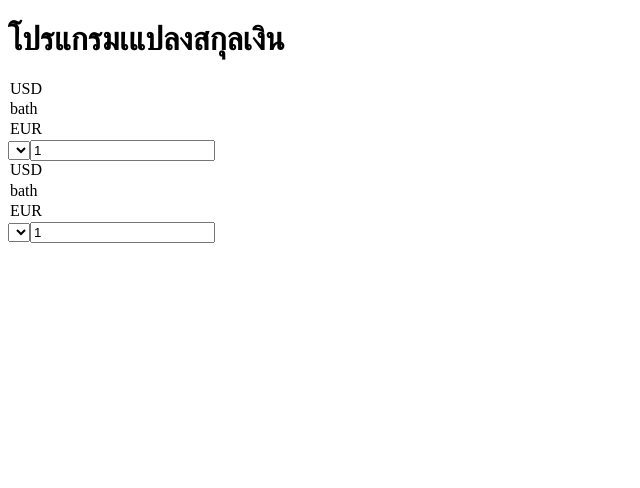
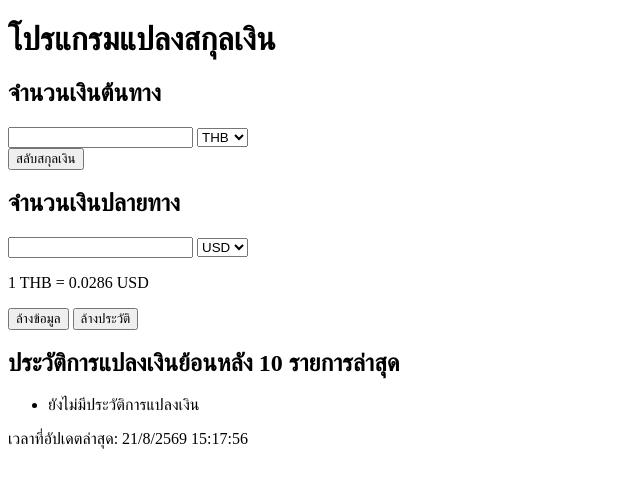
Before and after one commit to Tanapat-SL/ce306, a plain HTML site: page html2/index.html in a window 1280 px wide. Shown: the whole page, without its empty margins (0-640 px from the left). Drawn offline with Linux system fonts and the light colour scheme.

Commit message:
Update index.html

```diff
--- a/html2/index.html
+++ b/html2/index.html
@@ -1,27 +1,170 @@
 <!DOCTYPE html>
-<html lang="en">
+<html lang="th">
 <head>
     <meta charset="UTF-8">
     <meta name="viewport" content="width=device-width, initial-scale=1.0">
-    <title>โปรเเกรมเเปลงสกุลเงิน</title>
+    <title>โปรแกรมแปลงสกุลเงิน</title>
 </head>
 <body>
-    <h1>โปรแกรมเแปลงสกุลเงิน</h1>
-    <div class="currency"></div>
-    <section name="" id="currency-one"></section>
-    <option value="USd">USD</option>
-    <option value="bath">bath</option>
-    <option value="EUR">EUR</option>
-    <select>
-    <input type="number" name="" id="amount-one" value="1" >
-<div>
-    <div class="currency"></div>
-    <section name="" id="currency-one"></section>
-    <option value="USd">USD</option>
-    <option value="bath">bath</option>
-    <option value="EUR">EUR</option>
-    <select>
-    <input type="number" name="" id="amount-one" value="1" >
-</div>
+    <main>
+        <h1>โปรแกรมแปลงสกุลเงิน</h1>
+
+        <section>
+            <h2>จำนวนเงินต้นทาง</h2>
+            <input type="number" id="amount-one">
+            <select id="currency-one">
+                <option value="THB">THB</option>
+                <option value="USD">USD</option>
+                <option value="EUR">EUR</option>
+                <option value="JPY">JPY</option>
+            </select>
+        </section>
+
+        <button id="swap-btn" type="button">สลับสกุลเงิน</button>
+
+        <section>
+            <h2>จำนวนเงินปลายทาง</h2>
+            <input type="number" id="amount-two" readonly>
+            <select id="currency-two">
+                <option value="USD">USD</option>
+                <option value="THB">THB</option>
+                <option value="EUR">EUR</option>
+                <option value="JPY">JPY</option>
+            </select>
+        </section>
+
+        <p id="rate">อัตราแลกเปลี่ยน</p>
+
+        <button id="clear-btn" type="button">ล้างข้อมูล</button>
+        <button id="clear-history-btn" type="button">ล้างประวัติ</button>
+
+        <section>
+            <h2>ประวัติการแปลงเงินย้อนหลัง 10 รายการล่าสุด</h2>
+            <ul id="history-list"></ul>
+        </section>
+
+        <p id="last-update">เวลาที่อัปเดตล่าสุด</p>
+    </main>
+
+    <script>
+        // อัตราแลกเปลี่ยนตัวอย่าง โดยกำหนดให้ 1 THB เป็นหน่วยตั้งต้น
+        const rates = {
+            THB: 1,
+            USD: 1 / 35,
+            EUR: 1 / 38,
+            JPY: 1 / 0.24
+        };
+
+        const amountOne = document.getElementById("amount-one");
+        const amountTwo = document.getElementById("amount-two");
+        const currencyOne = document.getElementById("currency-one");
+        const currencyTwo = document.getElementById("currency-two");
+        const rateText = document.getElementById("rate");
+        const historyList = document.getElementById("history-list");
+        const historyKey = "currency-history";
+        let history = JSON.parse(localStorage.getItem(historyKey) || "[]");
+
+        function getRate() {
+            return rates[currencyTwo.value] / rates[currencyOne.value];
+        }
+
+        function updateRateText() {
+            rateText.textContent =
+                `1 ${currencyOne.value} = ${getRate().toFixed(4)} ${currencyTwo.value}`;
+        }
+
+        function calculateFromOne() {
+            if (amountOne.value === "") {
+                amountTwo.value = "";
+                return;
+            }
+
+            amountTwo.value = (Number(amountOne.value) * getRate()).toFixed(2);
+        }
+
+        function displayHistory() {
+            historyList.innerHTML = "";
+
+            if (history.length === 0) {
+                historyList.innerHTML = "<li>ยังไม่มีประวัติการแปลงเงิน</li>";
+                return;
+            }
+
+            history.forEach(function (item) {
+                const listItem = document.createElement("li");
+                listItem.textContent = item;
+                historyList.appendChild(listItem);
+            });
+        }
+
+        function addHistory() {
+            if (amountOne.value === "" || amountTwo.value === "") {
+                return;
+            }
+
+            const item =
+                `${Number(amountOne.value).toFixed(2)} ${currencyOne.value} ` +
+                `→ ${Number(amountTwo.value).toFixed(2)} ${currencyTwo.value}`;
+
+            history.unshift(item);
+            history = history.slice(0, 10);
+            localStorage.setItem(historyKey, JSON.stringify(history));
+            displayHistory();
+        }
+
+        amountOne.addEventListener("input", calculateFromOne);
+
+        amountOne.addEventListener("keydown", function (event) {
+            if (event.key === "Enter") {
+                addHistory();
+            }
+        });
+
+        amountTwo.addEventListener("keydown", function (event) {
+            if (event.key === "Enter") {
+                addHistory();
+            }
+        });
+
+        currencyOne.addEventListener("change", function () {
+            updateRateText();
+            calculateFromOne();
+        });
+
+        currencyTwo.addEventListener("change", function () {
+            updateRateText();
+            calculateFromOne();
+        });
+
+        document.getElementById("swap-btn").addEventListener("click", function () {
+            const oldCurrency = currencyOne.value;
+            currencyOne.value = currencyTwo.value;
+            currencyTwo.value = oldCurrency;
+
+            const oldAmount = amountOne.value;
+            amountOne.value = amountTwo.value;
+            amountTwo.value = oldAmount;
+
+            updateRateText();
+        });
+
+        document.getElementById("clear-btn").addEventListener("click", function () {
+            amountOne.value = "";
+            amountTwo.value = "";
+            rateText.textContent = "อัตราแลกเปลี่ยน";
+        });
+
+        document.getElementById("clear-history-btn").addEventListener("click", function () {
+            history = [];
+            localStorage.removeItem(historyKey);
+            displayHistory();
+        });
+
+        document.getElementById("last-update").textContent =
+            "เวลาที่อัปเดตล่าสุด: " + new Date().toLocaleString("th-TH");
+
+        updateRateText();
+        displayHistory();
+    </script>
 </body>
 </html>
```
